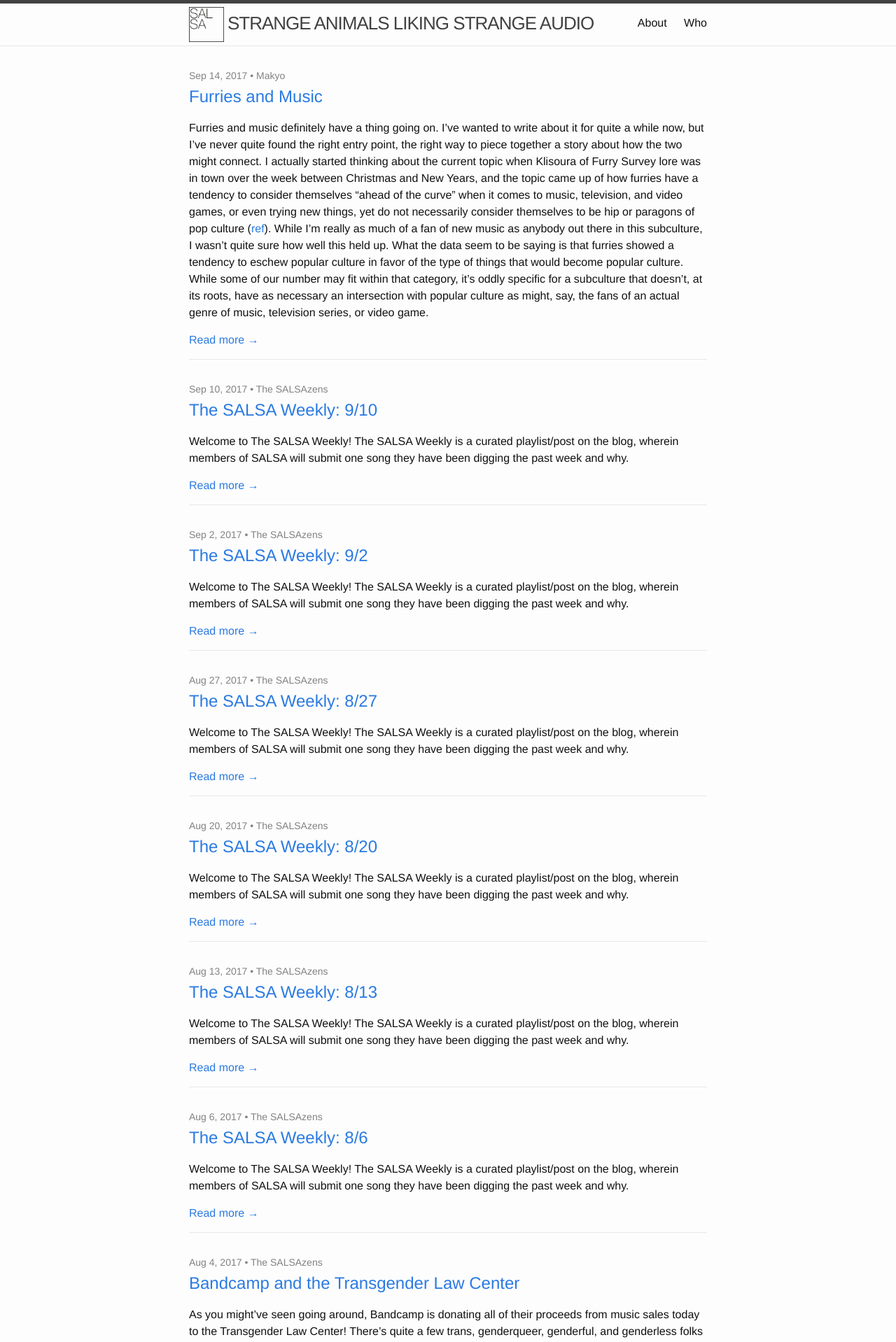
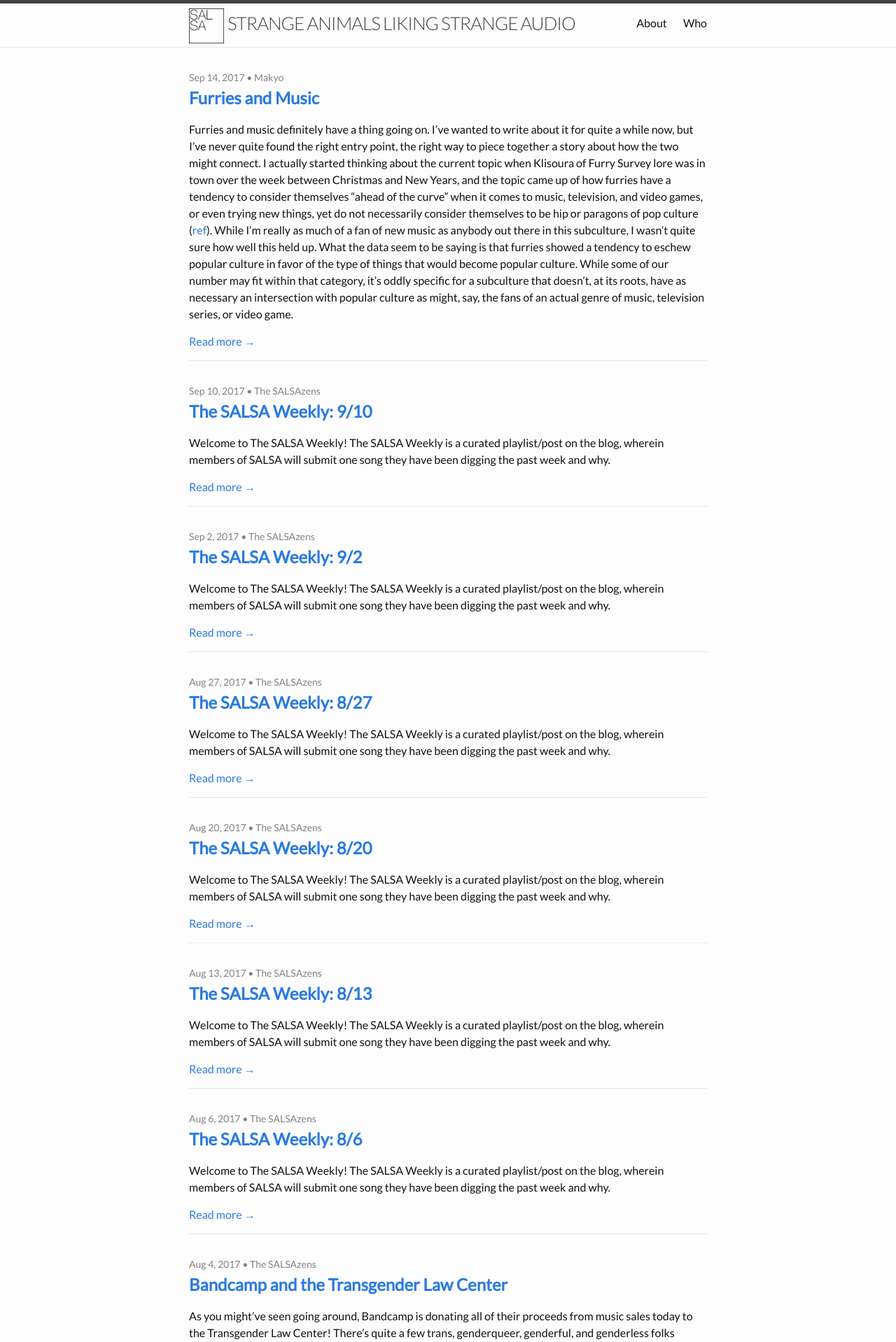
Before and after one commit to makyo/salsa, a Jekyll site: the page built from index.html, in a window 1280 px wide. Shown: the top 1918 px of the page at 70% size. Built offline with Jekyll 4.4.1, drawn with Linux system fonts in a browser that asks for light colours; the list of posts is cut into pages by our own code.

Commit message:
Fonts, fix mobile

```diff
--- a/_sass/minima.scss
+++ b/_sass/minima.scss
@@ -1,8 +1,13 @@
+@import url('https://fonts.googleapis.com/css?family=Lato:300,400');
+
 // Define defaults for each variable.
 
-$base-font-family: "Helvetica Neue", Helvetica, Arial, sans-serif !default;
+//$base-font-family: "Helvetica Neue", Helvetica, Arial, sans-serif !default;
+$title-font-family: "Lato", sans-serif !default;
+$base-font-family: $title-font-family;
 $base-font-size:   16px !default;
 $base-font-weight: 400 !default;
+$title-font-weight: 300;
 $small-font-size:  $base-font-size * 0.875 !default;
 $base-line-height: 1.5 !default;
 
--- a/_sass/minima/_base.scss
+++ b/_sass/minima/_base.scss
@@ -82,7 +82,7 @@ li {
  * Headings
  */
 h1, h2, h3, h4, h5, h6 {
-  font-weight: $base-font-weight;
+  font-family: $title-font-family;
 }
 
 
--- a/_sass/minima/_layout.scss
+++ b/_sass/minima/_layout.scss
@@ -11,8 +11,9 @@
 }
 
 .site-title {
+  font-family: $title-font-family;
   font-size: 26px;
-  font-weight: 300;
+  font-weight: $title-font-weight;
   line-height: 56px;
   letter-spacing: -1px;
   margin-bottom: 0;
@@ -30,6 +31,16 @@
   &:visited {
     color: $grey-color-dark;
   }
+}
+@include media-query($on-palm) {
+    .site-title {
+        float: none;
+        display: block;
+
+        img {
+            display: block;
+        }
+    }
 }
 
 .site-nav {
```
